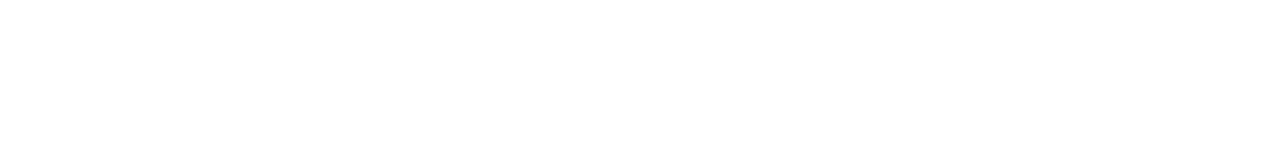
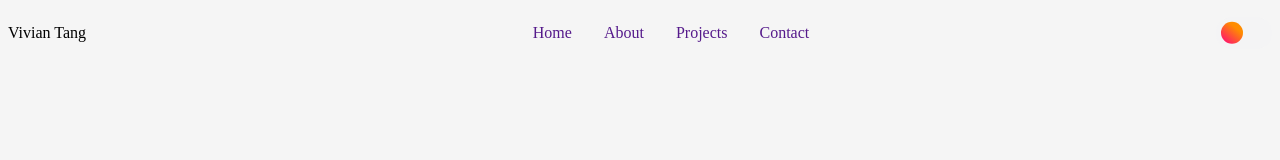
Before and after one commit to viviantang92/portfolio, a plain HTML site: page index.html in a window 1280 px wide. Drawn offline with Linux system fonts and the light colour scheme.

Commit message:
Added header

```diff
--- /dev/null
+++ b/css/components/switch.css
@@ -0,0 +1,58 @@
+/* The switch - the box around the slider */
+.switch {
+  display: block;
+  --width-of-switch: 3.5em;
+  --height-of-switch: 2em;
+  /* size of sliding icon -- sun and moon */
+  --size-of-icon: 1.4em;
+  /* it is like a inline-padding of switch */
+  --slider-offset: 0.3em;
+  position: relative;
+  width: var(--width-of-switch);
+  height: var(--height-of-switch);
+}
+
+/* Hide default HTML checkbox */
+.switch input {
+  opacity: 0;
+  width: 0;
+  height: 0;
+}
+
+/* The slider */
+.slider {
+  position: absolute;
+  cursor: pointer;
+  top: 0;
+  left: 0;
+  right: 0;
+  bottom: 0;
+  background-color: #f4f4f5;
+  transition: .4s;
+  border-radius: 30px;
+}
+
+.slider:before {
+  position: absolute;
+  content: "";
+  height: var(--size-of-icon,1.4em);
+  width: var(--size-of-icon,1.4em);
+  border-radius: 20px;
+  left: var(--slider-offset,0.3em);
+  top: 50%;
+  transform: translateY(-50%);
+  background: linear-gradient(40deg,#ff0080,#ff8c00 70%);
+  ;
+ transition: .4s;
+}
+
+input:checked + .slider {
+  background-color: #303136;
+}
+
+input:checked + .slider:before {
+  left: calc(100% - (var(--size-of-icon,1.4em) + var(--slider-offset,0.3em)));
+  background: #303136;
+  /* change the value of second inset in box-shadow to change the angle and direction of the moon  */
+  box-shadow: inset -3px -2px 5px -2px #8983f7, inset -10px -4px 0 0 #a3dafb;
+}
--- /dev/null
+++ b/css/sections/header.css
@@ -0,0 +1,9 @@
+header{
+  display: flex;
+  justify-content: space-between;
+  align-items: center;
+}
+
+.nav-link{
+  margin: 0 1rem;
+}
--- /dev/null
+++ b/css/style.css
@@ -0,0 +1,14 @@
+@import "components/switch.css";
+@import "sections/header.css";
+
+*{
+  background-color: whitesmoke;
+}
+
+ul{
+  list-style: none;
+  display: inline-flex;
+}
+a{
+  text-decoration: none;
+}
--- a/index.html
+++ b/index.html
@@ -4,9 +4,26 @@
   <meta charset="UTF-8">
   <meta http-equiv="X-UA-Compatible" content="IE=edge">
   <meta name="viewport" content="width=device-width, initial-scale=1.0">
-  <title>Portfolio: Vivian Tang</title>
+  <link rel="stylesheet" href="css/style.css">
+  <title>Vivian Tang | Front End Developer</title>
 </head>
 <body>
-
+  <header>
+    <div>
+      <p>Vivian Tang</p>
+    </div>
+    <nav>
+      <ul>
+        <li class="nav-link"><a href="">Home</a></li>
+        <li class="nav-link"><a href="">About</a></li>
+        <li class="nav-link"><a href="">Projects</a></li>
+        <li class="nav-link"><a href="">Contact</a></li>
+      </ul>
+    </nav>
+    <label class="switch">
+      <input type="checkbox">
+      <span class="slider"></span>
+  </label>
+  </header>
 </body>
 </html>
```
